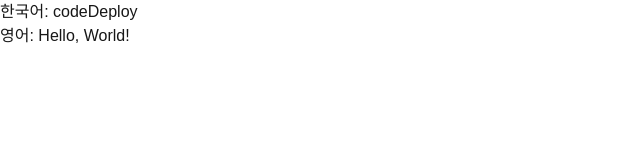
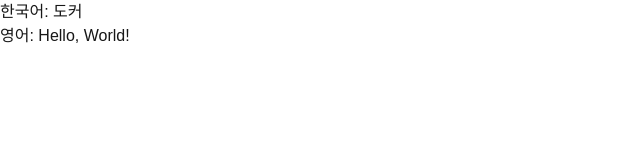
Before and after one commit to DevelopSoo/fesi13-ci-cd, a Next.js app: page / in a window 1280 px wide. Shown: the top 160 px of the page, without its empty margins (0-640 px from the left). Built offline with nearby package versions, Linux system fonts and the light colour scheme.

Commit message:
도커 배포

```diff
--- a/src/app/page.tsx
+++ b/src/app/page.tsx
@@ -15,7 +15,7 @@
 
   return (
     <div>
-      <div>한국어: codeDeploy</div>
+      <div>한국어: 도커</div>
       <div>영어: {message}</div>
     </div>
   );
```
Also changed, not shown: 2 other files (tests, documents, lock files or other folders).
